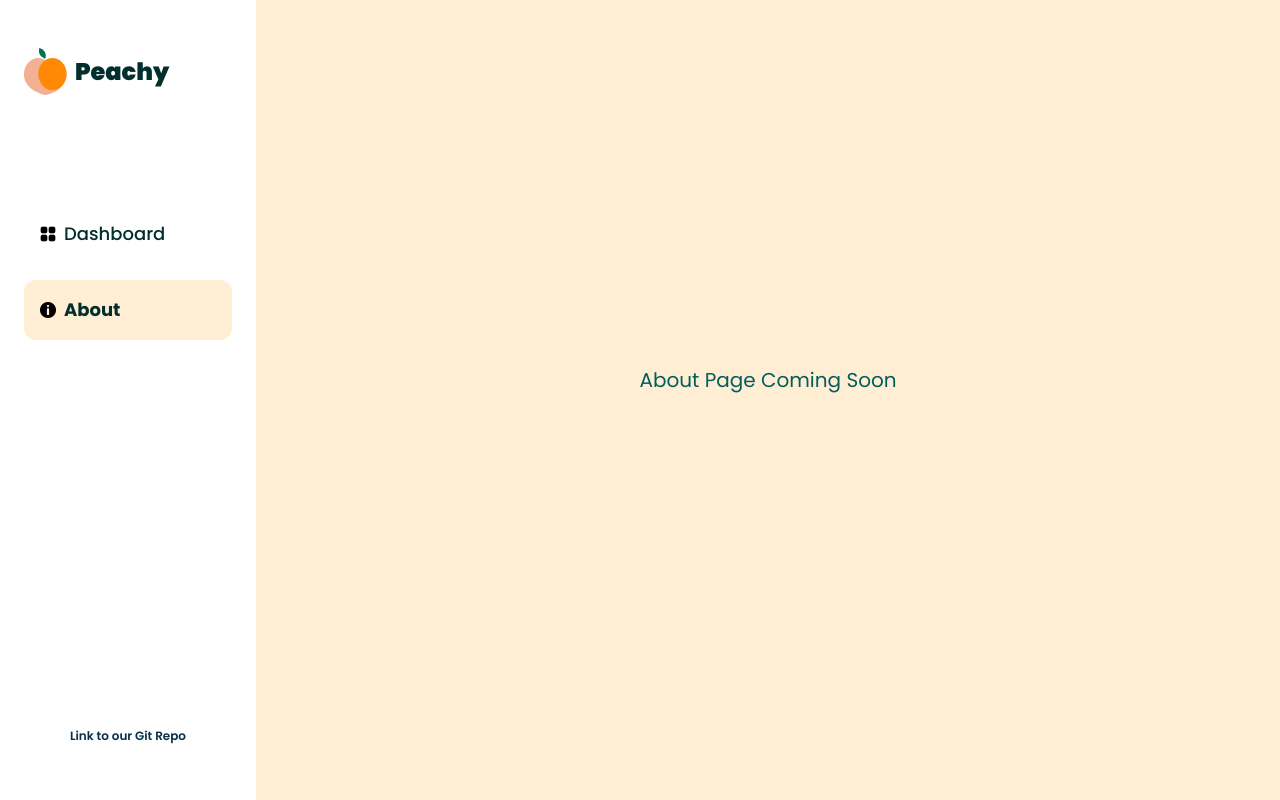
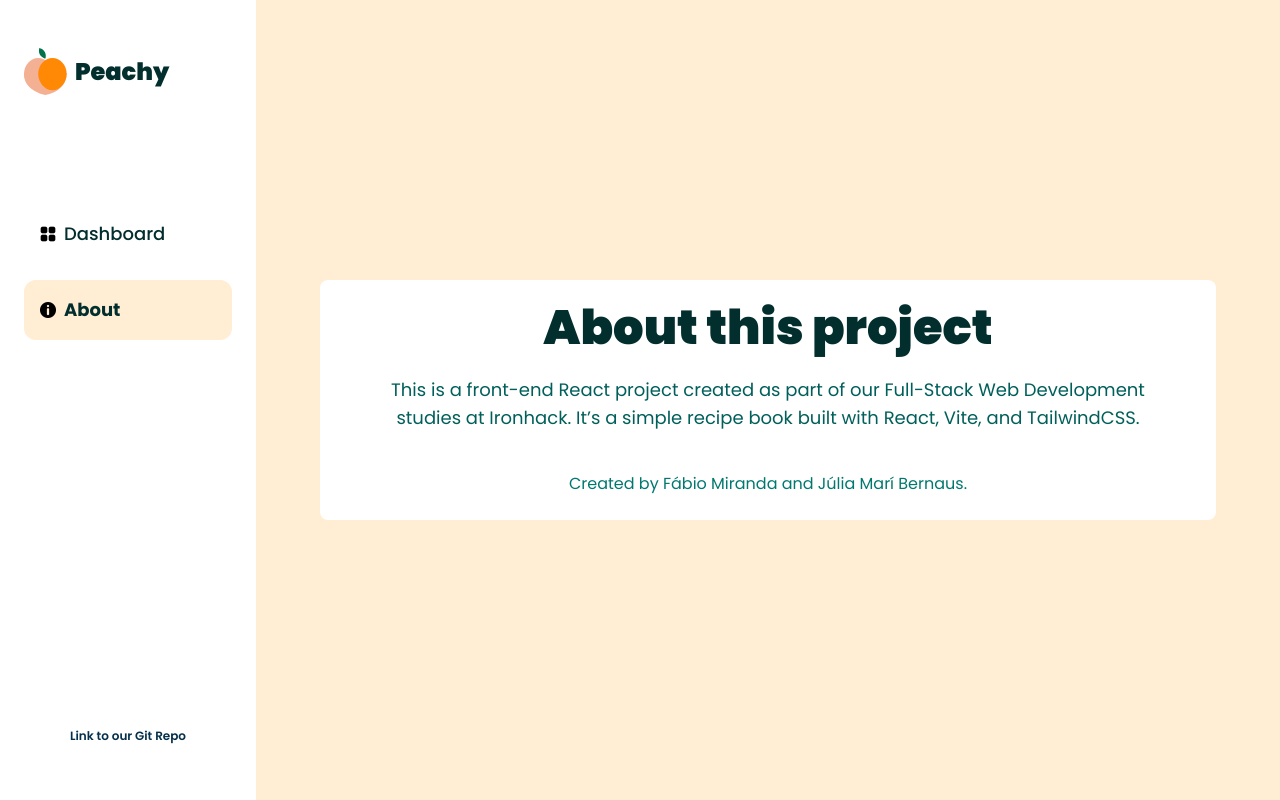
Before and after one commit to jumaber/react-recipe-book, a React (Vite) app: page /about in a window 1280 px wide. Built offline with nearby package versions, Linux system fonts and the light colour scheme.

Commit message:
About Page

```diff
--- a/src/pages/About.jsx
+++ b/src/pages/About.jsx
@@ -1,7 +1,18 @@
 export function About() {
   return (
-    <div className="flex flex-col justify-center items-center h-screen ml-64 p-4 bg-orange-100 text-center">
-      <p className="text-xl mb-10 text-teal-800">About Page Coming Soon</p>
+    <div className="flex bg-orange-100 pt-10 h-full lg:py-10 lg:px-4 lg:ml-64 xl:ml-64 justify-center items-center">
+      <div className="flex flex-col bg-white rounded-lg w-full p-6 max-h-fit mx-4 px-8 xl:w-4xl animate-slide-up sm:animate-slide-up sm:transition-transform">
+        <p className="text-4xl md:text-5xl lg:text-[6xl] font-black text-teal-950 mb-6 text-center">About this project</p>
+
+        <p className="text-lg text-teal-800 max-w-3xl mb-10 text-center mx-auto">
+          This is a front-end React project created as part of our Full-Stack Web Development studies at Ironhack.
+          It’s a simple recipe book built with React, Vite, and TailwindCSS.
+        </p>
+
+        <p className="text-base text-teal-700 text-center">
+          Created by Fábio Miranda and Júlia Marí Bernaus.
+        </p>
+      </div>
     </div>
   );
 }
```
